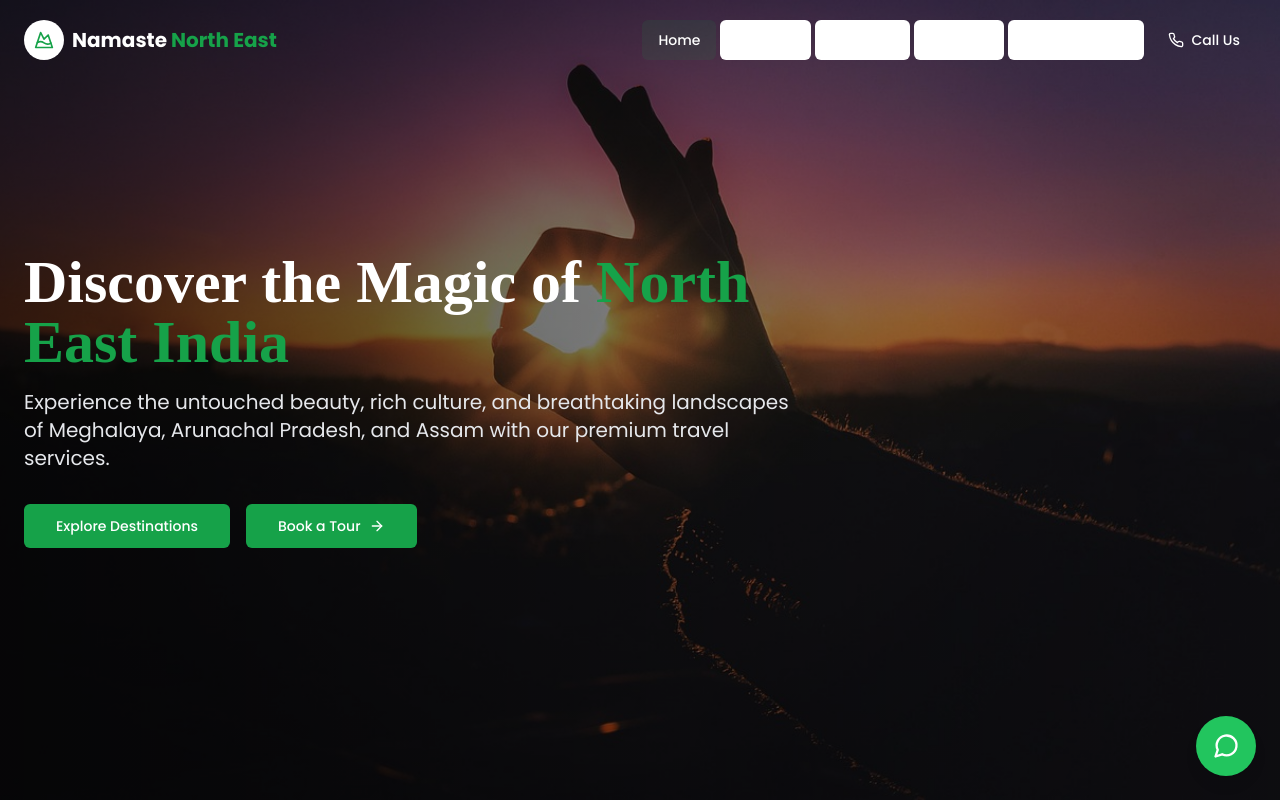
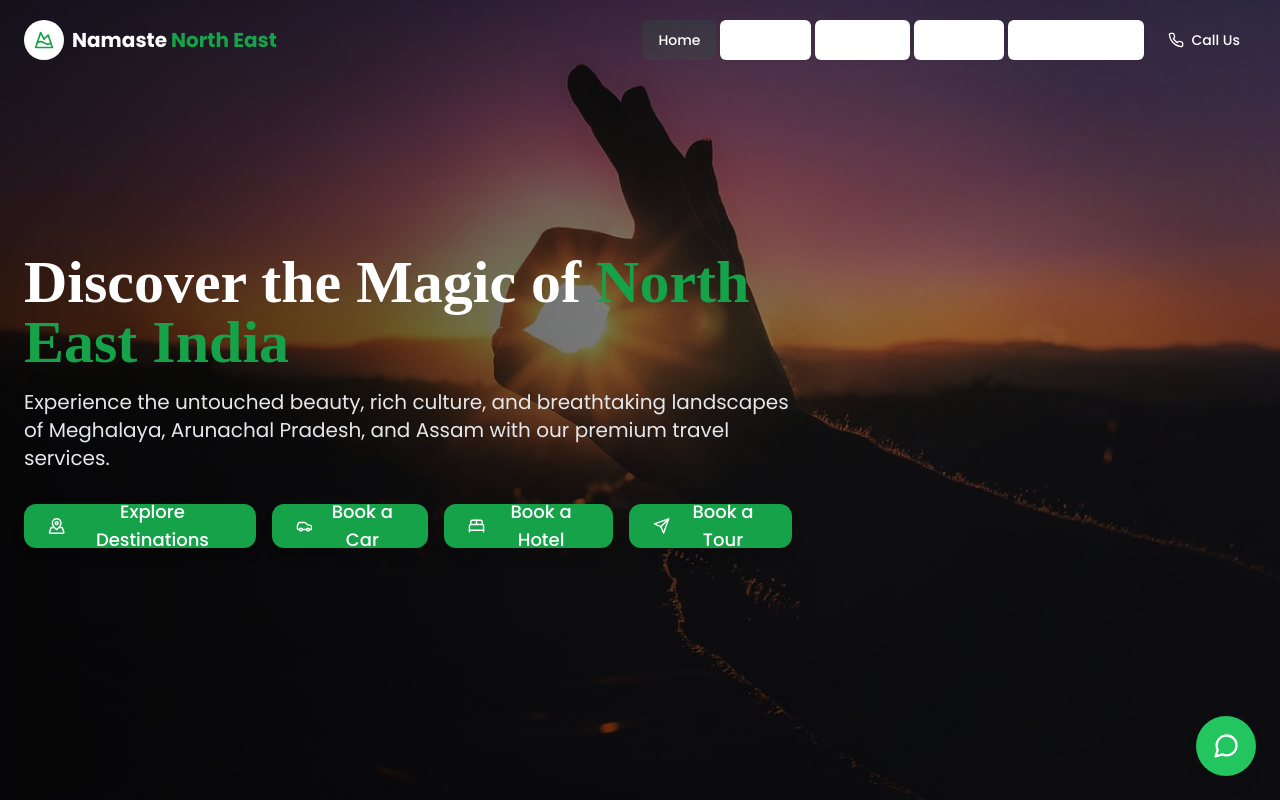
Before and after one commit to HeartCoder/Real, a React (Vite) app: page / in a window 1280 px wide. Shown: the top 800 px of the page. Built offline with nearby package versions, Linux system fonts and the light colour scheme; a web font is replaced by a local one.

Commit message:
Update Hero.jsx

```diff
--- a/src/components/Hero.jsx
+++ b/src/components/Hero.jsx
@@ -1,8 +1,7 @@
-
 import React from "react";
 import { motion } from "framer-motion";
 import { Button } from "@/components/ui/button";
-import { ArrowRight } from "lucide-react";
+import { MapPinned, Car, BedDouble, Send } from "lucide-react";
 import { Link } from "react-router-dom";
 
 const Hero = () => {
@@ -16,7 +15,8 @@ const Hero = () => {
         <img
           className="w-full h-full object-cover"
           alt="Beautiful landscape of North East India"
-         src="/images/Hero.jpg" />
+          src="/images/Hero.jpg"
+        />
         <div className="absolute inset-0 bg-gradient-to-r from-black/70 to-black/30 z-10"></div>
       </div>
 
@@ -46,16 +46,46 @@ const Hero = () => {
             initial={{ opacity: 0, y: 20 }}
             animate={{ opacity: 1, y: 0 }}
             transition={{ duration: 0.5, delay: 0.4 }}
-            className="flex flex-col sm:flex-row gap-4"
+            className="flex flex-col sm:flex-row gap-4 mt-2"
           >
+            {/* Explore Destinations */}
             <Link to="/destinations">
-              <Button size="lg" className="bg-primary hover:bg-primary/90 text-white w-full sm:w-auto">
+              <Button
+                size="lg"
+                className="bg-primary hover:bg-primary/90 text-white w-full sm:w-auto flex items-center gap-2 shadow-lg rounded-xl px-6 py-4 text-lg"
+              >
+                <MapPinned className="h-5 w-5" />
                 Explore Destinations
               </Button>
             </Link>
+            {/* Book a Car */}
+            <a href="/services#car-rental">
+              <Button
+                size="lg"
+                className="bg-primary hover:bg-primary/90 text-white w-full sm:w-auto flex items-center gap-2 shadow-lg rounded-xl px-6 py-4 text-lg"
+              >
+                <Car className="h-5 w-5" />
+                Book a Car
+              </Button>
+            </a>
+            {/* Book a Hotel */}
+            <a href="/services#accommodation">
+              <Button
+                size="lg"
+                className="bg-primary hover:bg-primary/90 text-white w-full sm:w-auto flex items-center gap-2 shadow-lg rounded-xl px-6 py-4 text-lg"
+              >
+                <BedDouble className="h-5 w-5" />
+                Book a Hotel
+              </Button>
+            </a>
+            {/* Book a Tour */}
             <a href={whatsappLink} target="_blank" rel="noopener noreferrer">
-              <Button size="lg" variant="default" className="bg-primary hover:bg-primary/90 text-white w-full sm:w-auto">
-                Book a Tour <ArrowRight className="ml-2 h-4 w-4" />
+              <Button
+                size="lg"
+                className="bg-primary hover:bg-primary/90 text-white w-full sm:w-auto flex items-center gap-2 shadow-lg rounded-xl px-6 py-4 text-lg"
+              >
+                <Send className="h-5 w-5" />
+                Book a Tour
               </Button>
             </a>
           </motion.div>
```
